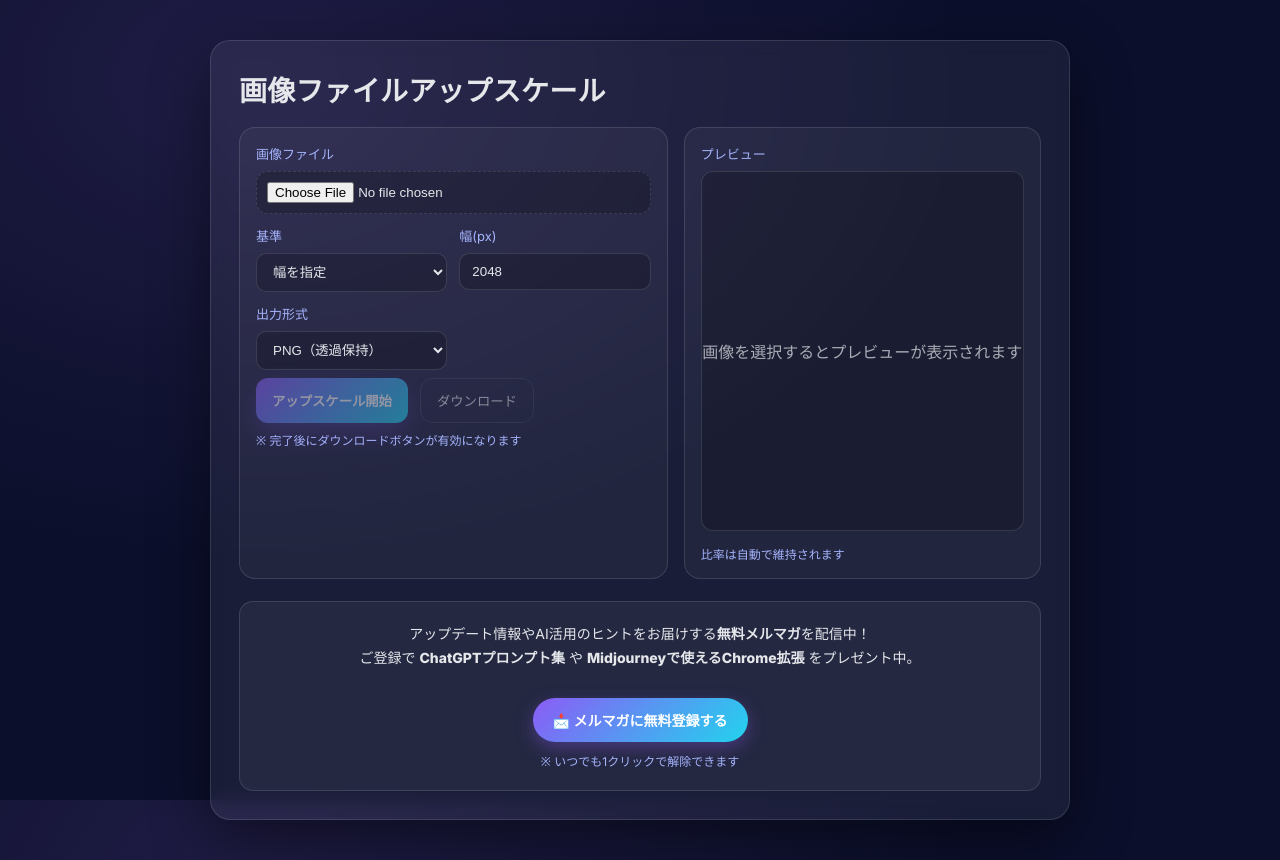
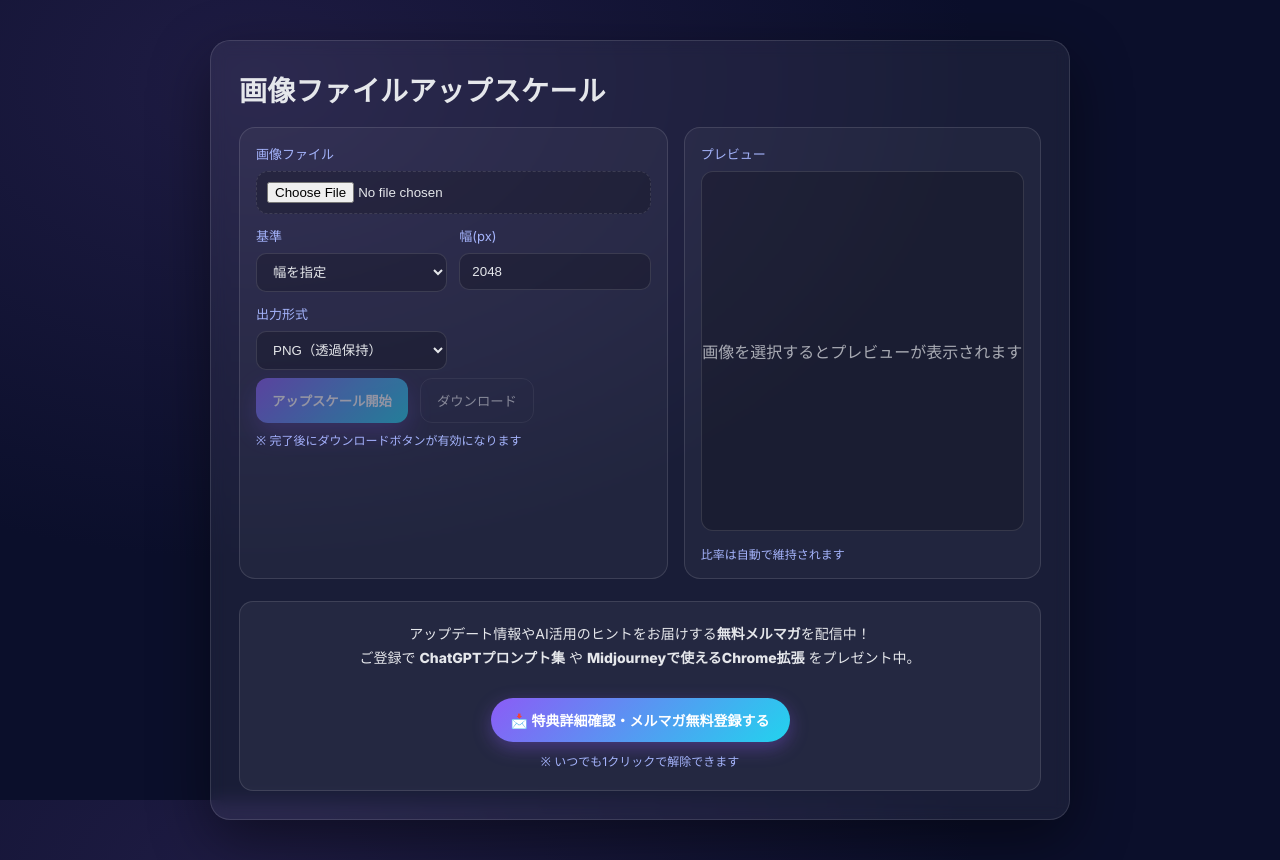
Before and after one commit to chi3jp/ups, a Next.js app: page / in a window 1280 px wide. Built offline with nearby package versions, Linux system fonts and the light colour scheme.

Commit message:
Update page.tsx
登録ボタン修正

```diff
--- a/app/page.tsx
+++ b/app/page.tsx
@@ -293,7 +293,7 @@ export default function Page() {
     }
   }}
 >
-  📩 メルマガに無料登録する
+  📩 特典詳細確認・メルマガ無料登録する
 </a>
 
   <p className="newsletter-note">※ いつでも1クリックで解除できます</p>
```
